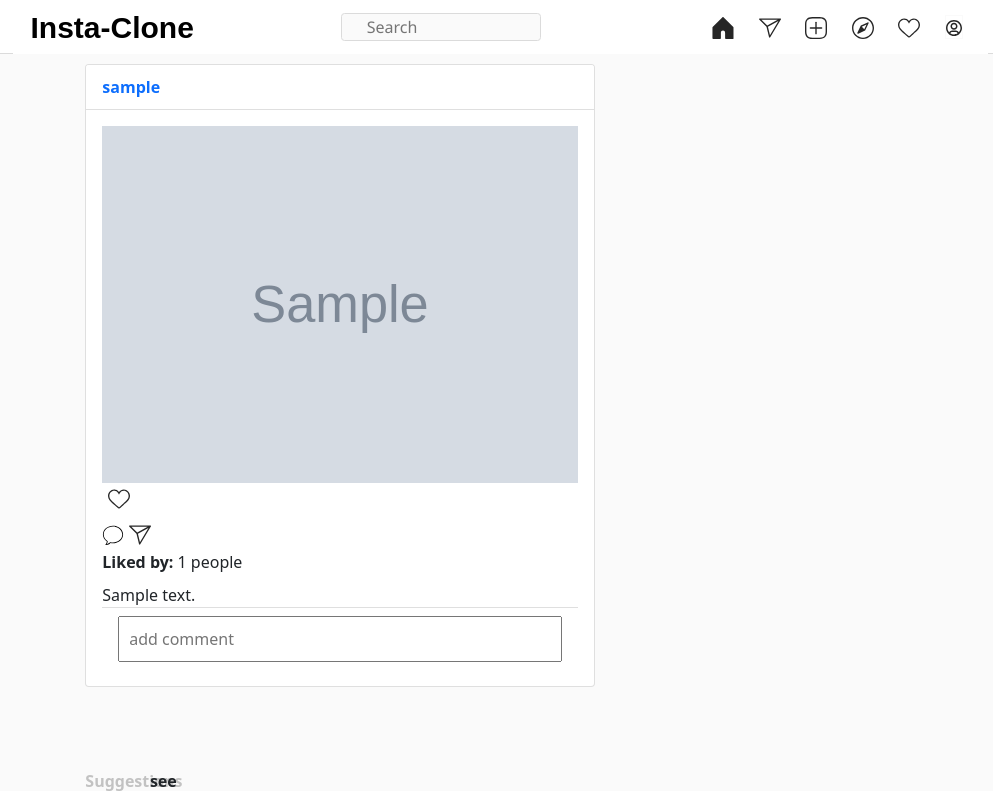
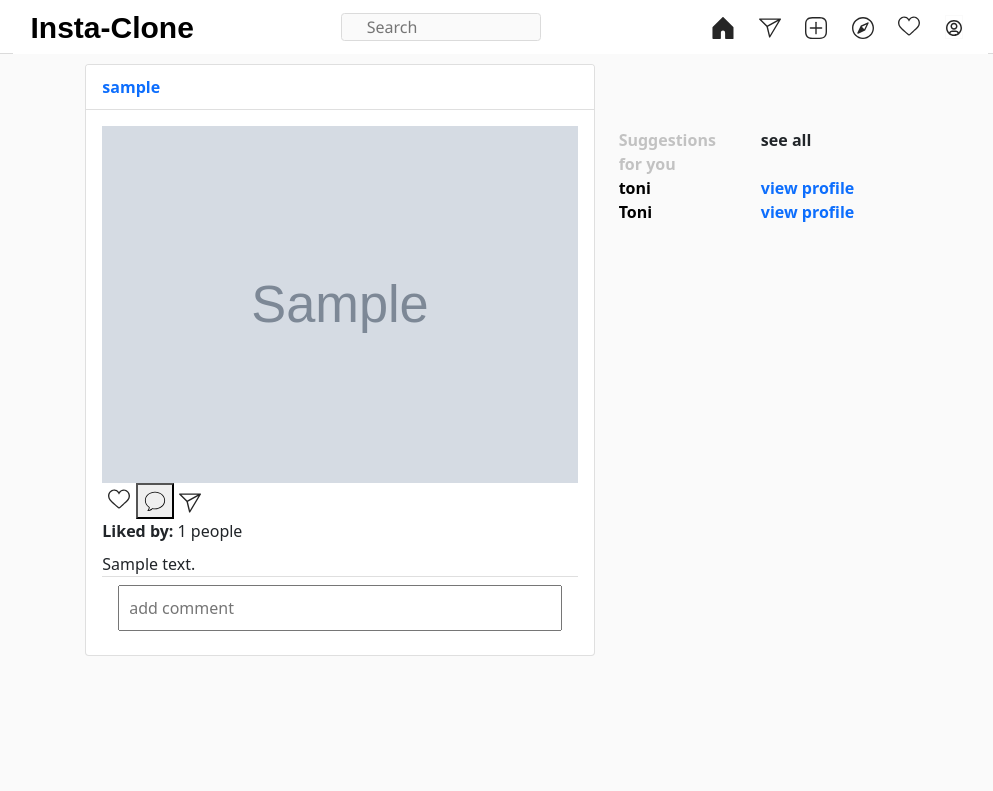
Before and after one commit to antonymburia/insta-clone, a Django app: template clone/templates/index.html in a window 1280 px wide. Shown: the top 791 px of the page, without its empty margins (140-1133 px from the left). After the commit the page ends 656 px from the top, so only its background shows below. Run offline with Django 4.2, Linux system fonts and the light colour scheme; data comes from the database, SQL or seed files in the repository; tables that the repository leaves empty hold one stand-in row (values such as "Sample post"); the template is opened without the code that fills it: values that come from a table or form of the project are taken from there, most other values are stand-ins (such as "Sample title", 1, 10 or a date in 2020); grey boxes marked "Sample" are stand-in pictures; some libraries are stand-ins or nearby versions; some web fonts are replaced.

Commit message:
style like button

```diff
--- a/clone/templates/index.html
+++ b/clone/templates/index.html
@@ -3,6 +3,7 @@
 {%block styles%}
 <link href="https://cdn.jsdelivr.net/npm/bootstrap@5.0.2/dist/css/bootstrap.min.css" rel="stylesheet"
  integrity="sha384-EVSTQN3/azprG1Anm3QDgpJLIm9Nao0Yz1ztcQTwFspd3yD65VohhpuuCOmLASjC" crossorigin="anonymous">
+ <link rel="stylesheet" href="https://pro.fontawesome.com/releases/v5.10.0/css/all.css"integrity="sha384-AYmEC3Yw5cVb3ZcuHtOA93w35dYTsvhLPVnYs9eStHfGJvOvKxVfELGroGkvsg+p" crossorigin="anonymous" />
 {%endblock%}
 {{block.super}}
 <div class="container-fluid">
@@ -28,17 +29,17 @@
          <input type="hidden" name="post_id" value="{{post.id}}">
          {% if user not in post.liked.all %}
          <button class="button">
-          <svg aria-label="Activity Feed" class="_8-yf5 " color="#262626" fill="#262626" height="30" role="img"
+          <svg aria-label="Activity Feed" class="_8-yf5 sv1 " color="#262626" fill="#262626" height="30" role="img"
            viewBox="0 0 48 48" width="22">
            <path
             d="M34.6 6.1c5.7 0 10.4 5.2 10.4 11.5 0 6.8-5.9 11-11.5 16S25 41.3 24 41.9c-1.1-.7-4.7-4-9.5-8.3-5.7-5-11.5-9.2-11.5-16C3 11.3 7.7 6.1 13.4 6.1c4.2 0 6.5 2 8.1 4.3 1.9 2.6 2.2 3.9 2.5 3.9.3 0 .6-1.3 2.5-3.9 1.6-2.3 3.9-4.3 8.1-4.3m0-3c-4.5 0-7.9 1.8-10.6 5.6-2.7-3.7-6.1-5.5-10.6-5.5C6 3.1 0 9.6 0 17.6c0 7.3 5.4 12 10.6 16.5.6.5 1.3 1.1 1.9 1.7l2.3 2c4.4 3.9 6.6 5.9 7.6 6.5.5.3 1.1.5 1.6.5.6 0 1.1-.2 1.6-.5 1-.6 2.8-2.2 7.8-6.8l2-1.8c.7-.6 1.3-1.2 2-1.7C42.7 29.6 48 25 48 17.6c0-8-6-14.5-13.4-14.5z">
            </path>
           </svg>
+
          </button>
 
          {% else %}
-         <button class="button btn btn-secondary"><svg aria-label="Activity Feed" class="_8-yf5 " color="#262626" fill="#262626" height="30" role="img"
-          viewBox="0 0 48 48" width="22">
+         <button class="button btn btn-secondary"><i class="fas fa-heart" style="color: red; font-size: 25px;" ></i>
           <path
            d="M34.6 6.1c5.7 0 10.4 5.2 10.4 11.5 0 6.8-5.9 11-11.5 16S25 41.3 24 41.9c-1.1-.7-4.7-4-9.5-8.3-5.7-5-11.5-9.2-11.5-16C3 11.3 7.7 6.1 13.4 6.1c4.2 0 6.5 2 8.1 4.3 1.9 2.6 2.2 3.9 2.5 3.9.3 0 .6-1.3 2.5-3.9 1.6-2.3 3.9-4.3 8.1-4.3m0-3c-4.5 0-7.9 1.8-10.6 5.6-2.7-3.7-6.1-5.5-10.6-5.5C6 3.1 0 9.6 0 17.6c0 7.3 5.4 12 10.6 16.5.6.5 1.3 1.1 1.9 1.7l2.3 2c4.4 3.9 6.6 5.9 7.6 6.5.5.3 1.1.5 1.6.5.6 0 1.1-.2 1.6-.5 1-.6 2.8-2.2 7.8-6.8l2-1.8c.7-.6 1.3-1.2 2-1.7C42.7 29.6 48 25 48 17.6c0-8-6-14.5-13.4-14.5z">
           </path>
@@ -48,13 +49,15 @@
 
 
 
-        <svg xmlns="http://www.w3.org/2000/svg" x="0px" y="0px" width="22" height="30" viewBox="0 0 50 50"
+        <button>
+         <svg class="sv2" xmlns="http://www.w3.org/2000/svg" x="0px" y="0px" width="22" height="30" viewBox="0 0 50 50"
          style=" fill:#000000;">
          <path
           d="M 25 4.0625 C 12.414063 4.0625 2.0625 12.925781 2.0625 24 C 2.0625 30.425781 5.625 36.09375 11 39.71875 C 10.992188 39.933594 11 40.265625 10.71875 41.3125 C 10.371094 42.605469 9.683594 44.4375 8.25 46.46875 L 7.21875 47.90625 L 9 47.9375 C 15.175781 47.964844 18.753906 43.90625 19.3125 43.25 C 21.136719 43.65625 23.035156 43.9375 25 43.9375 C 37.582031 43.9375 47.9375 35.074219 47.9375 24 C 47.9375 12.925781 37.582031 4.0625 25 4.0625 Z M 25 5.9375 C 36.714844 5.9375 46.0625 14.089844 46.0625 24 C 46.0625 33.910156 36.714844 42.0625 25 42.0625 C 22.996094 42.0625 21.050781 41.820313 19.21875 41.375 L 18.65625 41.25 L 18.28125 41.71875 C 18.28125 41.71875 15.390625 44.976563 10.78125 45.75 C 11.613281 44.257813 12.246094 42.871094 12.53125 41.8125 C 12.929688 40.332031 12.9375 39.3125 12.9375 39.3125 L 12.9375 38.8125 L 12.5 38.53125 C 7.273438 35.21875 3.9375 29.941406 3.9375 24 C 3.9375 14.089844 13.28125 5.9375 25 5.9375 Z">
          </path>
         </svg>
-        <svg aria-label="Direct" class="_8-yf5 " color="#262626" fill="#262626" height="22" role="img"
+        </button>
+        <svg aria-label="Direct" class="_8-yf5  sv3" color="#262626" fill="#262626" height="22" role="img"
          viewBox="0 0 48 48" width="22">
          <path
           d="M47.8 3.8c-.3-.5-.8-.8-1.3-.8h-45C.9 3.1.3 3.5.1 4S0 5.2.4 5.7l15.9 15.6 5.5 22.6c.1.6.6 1 1.2 1.1h.2c.5 0 1-.3 1.3-.7l23.2-39c.4-.4.4-1 .1-1.5zM5.2 6.1h35.5L18 18.7 5.2 6.1zm18.7 33.6l-4.4-18.4L42.4 8.6 23.9 39.7z">
@@ -71,6 +74,8 @@
       <div class="card-footer">
        <input type="text" placeholder="add comment">
       </div>
+     </div>
+
      </div>
     </div>
     {%endfor%}
@@ -151,9 +156,19 @@
   width: 100%;
   height: 120%;
  }
+ .heart{
+  display: flex;
+ }
+ .sv1{
+  margin-top: 2%;
+ }
+ .sv2{
+  margin-top: 0%;
+ }
 
- svg {
-  margin-top: 1%;
+  .sv3{
+  margin-top: 2%;
+  margin-left: 1%;
 
  }
 
```
